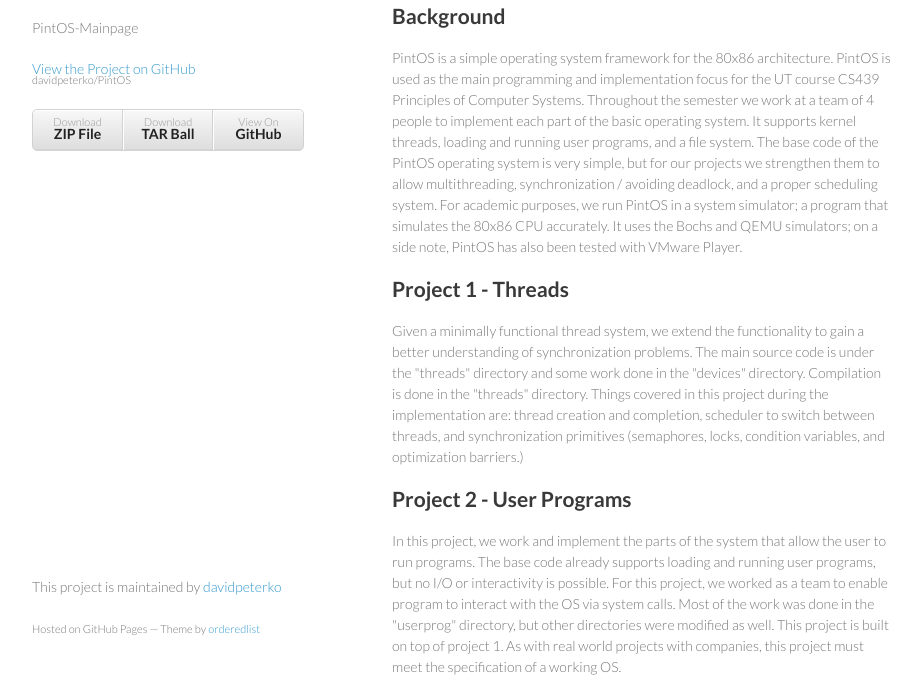
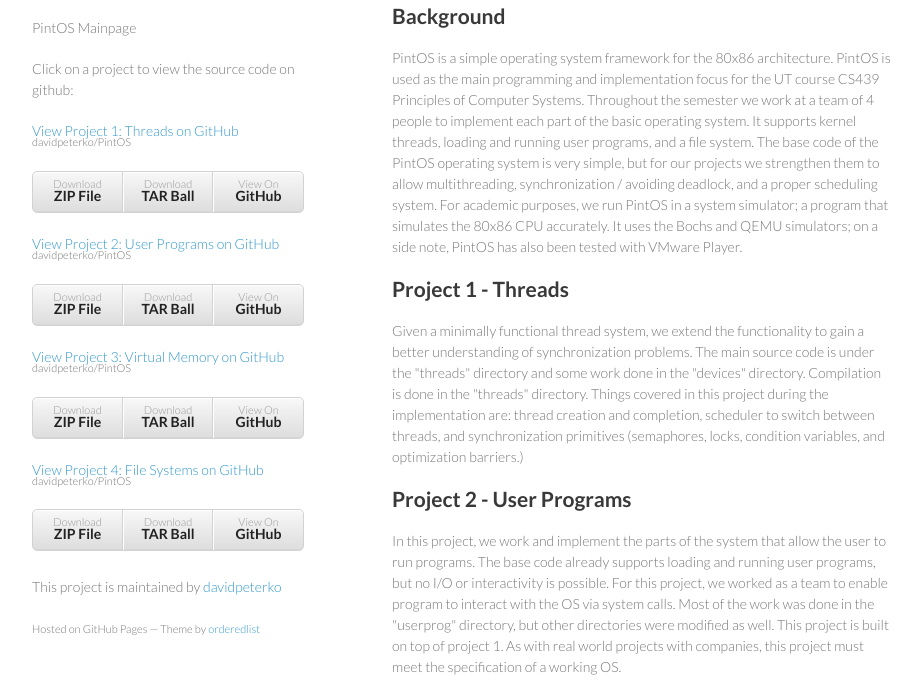
Before and after one commit to davidpeterko/PintOS, a plain HTML site: page index.html in a window 1280 px wide. Shown: the part 92-785 px from the top of the page, without its empty margins (178-1099 px from the left). Drawn offline with Linux system fonts and the light colour scheme.

Commit message:
updated index.html with links to all projects

```diff
--- a/index.html
+++ b/index.html
@@ -16,16 +16,38 @@
     <div class="wrapper">
       <header>
         <h1>PintOS</h1>
-        <p>PintOS-Mainpage</p>
+        <p>PintOS Mainpage</p>
 
-        <p class="view"><a href="https://github.com/davidpeterko/PintOS">View the Project on GitHub <small>davidpeterko/PintOS</small></a></p>
+        <p> Click on a project to view the source code on github:</p>
 
+        <p class="view"><a href="https://github.com/davidpeterko/pintOS-Threads">View Project 1: Threads on GitHub <small>davidpeterko/PintOS</small></a></p>
+        <ul>
+          <li><a href="https://github.com/davidpeterko/pintOS-Threads/zipball/master">Download<strong>ZIP File</strong></a></li>
+          <li><a href="https://github.com/davidpeterko/pintOS-Threads/tarball/master">Download<strong>TAR Ball</strong></a></li>
+          <li><a href="https://github.com/davidpeterko/pintOS-Threads">View On <strong>GitHub</strong></a></li>
+        </ul>
 
+        <p class="view"><a href="https://github.com/davidpeterko/pintOS-User-Programs">View Project 2: User Programs on GitHub <small>davidpeterko/PintOS</small></a></p>
         <ul>
-          <li><a href="https://github.com/davidpeterko/PintOS/zipball/master">Download <strong>ZIP File</strong></a></li>
-          <li><a href="https://github.com/davidpeterko/PintOS/tarball/master">Download <strong>TAR Ball</strong></a></li>
-          <li><a href="https://github.com/davidpeterko/PintOS">View On <strong>GitHub</strong></a></li>
+          <li><a href="https://github.com/davidpeterko/pintOS-User-Programs/zipball/master">Download <strong>ZIP File</strong></a></li>
+          <li><a href="https://github.com/davidpeterko/pintOS-User-Programs/tarball/master">Download <strong>TAR Ball</strong></a></li>
+          <li><a href="https://github.com/davidpeterko/pintOS-User-Programs">View On <strong>GitHub</strong></a></li>
         </ul>
+
+        <p class="view"><a href="https://github.com/davidpeterko/pintOS-Virtual-Memory">View Project 3: Virtual Memory on GitHub <small>davidpeterko/PintOS</small></a></p>
+        <ul>
+          <li><a href="https://github.com/davidpeterko/pintOS-Virtual-Memory/zipball/master">Download <strong>ZIP File</strong></a></li>
+          <li><a href="https://github.com/davidpeterko/pintOS-Virtual-Memory/tarball/master">Download <strong>TAR Ball</strong></a></li>
+          <li><a href="https://github.com/davidpeterko/pintOS-Virtual-Memory">View On <strong>GitHub</strong></a></li>
+        </ul>
+
+        <p class="view"><a href="https://github.com/davidpeterko/pintOS-File-Systems">View Project 4: File Systems on GitHub <small>davidpeterko/PintOS</small></a></p>
+        <ul>
+          <li><a href="https://github.com/davidpeterko/pintOS-File-Systems/zipball/master">Download <strong>ZIP File</strong></a></li>
+          <li><a href="https://github.com/davidpeterko/pintOS-File-Systems/tarball/master">Download <strong>TAR Ball</strong></a></li>
+          <li><a href="https://github.com/davidpeterko/pintOS-File-Systems">View On <strong>GitHub</strong></a></li>
+        </ul>
+
       </header>
       <section>
         <h3>
```
